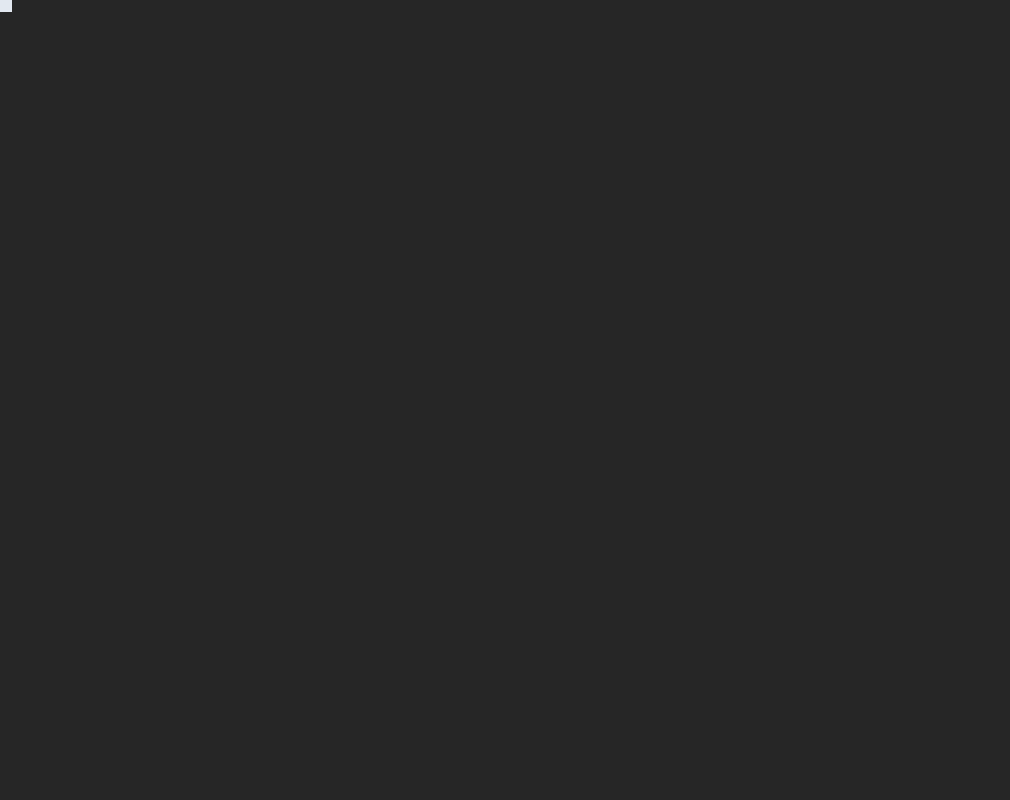
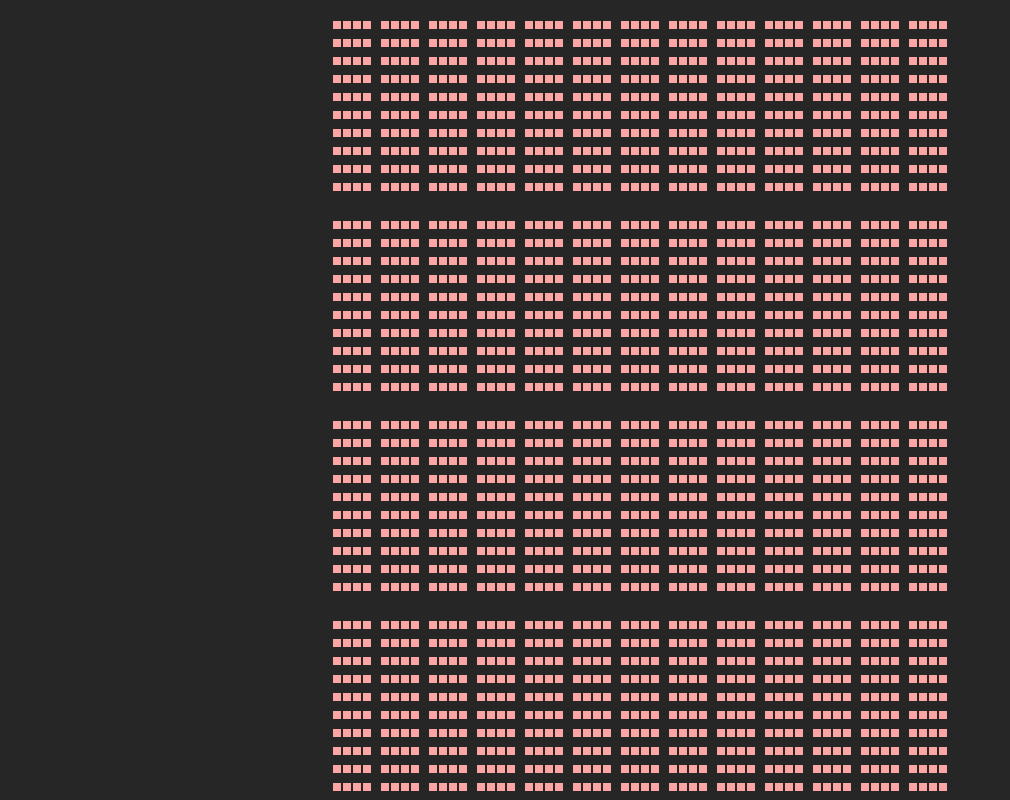
Before and after one commit to wiu753/memento-mori-calendar, a Vue app: page / in a window 1280 px wide. Both pictures are taken after typing "2020-01-15" into the empty fields and a click on the button "Submit". Shown: the top 800 px of the page, without its empty margins (0-1010 px from the left). Built offline with nearby package versions, Linux system fonts and the light colour scheme.

Commit message:
Add weeks and logic for coloring in how many weeks are lived

```diff
--- a/src/App.vue
+++ b/src/App.vue
@@ -33,8 +33,9 @@
 
 <template>
   <main class="h-screen bg-neutral-800">
-    <Entry v-if="!loadCalendar"/>
-    <template v-else>
+  <Entry v-if="!loadCalendar"/>
+  <Calendar v-else />
+    <!-- <template v-else>
       <div class="text-white flex">
         <div class="bg-slate-200 h-3 w-3"></div>
         <div class=""></div>
@@ -43,7 +44,7 @@
         <div class=""></div>
         <div class=""></div>
       </div>
-    </template>
+    </template> -->
     <!-- <Calendar v-else /> -->
   </main>
 </template>
--- a/src/components/Calendar.vue
+++ b/src/components/Calendar.vue
@@ -1,37 +1,60 @@
 <script>
-// import { useMainStore } from '../stores/main.js'
+import { useMainStore } from "../stores/main.js";
 
-// export default {
-//   setup() {
-//     const mainStore = useMainStore()
+export default {
+  setup() {
+    const mainStore = useMainStore();
 
-//     return { mainStore }
-//   },
-//   data() {
-//     return {
-//       expectancy: 80,
-//       age: 0,
-//     }
-//   },
-
-//   methods: {
-//     submitData() {
-//       localStorage.setItem('age', this.age.toString())
-//       localStorage.setItem('expectancy', this.expectancy.toString())
-
-//       this.mainStore.setData({
-//         age: this.age,
-//         expectancy: this.expectancy,
-//       })
-//     }
-//   },
-// }
+    return { mainStore };
+  },
+  computed: {
+    weeksToLive() {
+      return parseInt(localStorage.weeksToLive);
+    },
+    weeksLived() {
+      return parseInt(localStorage.weeksLived);
+    },
+    weeksTotal() {
+      // This needs to be fixed to something dynamic
+      return 80 * 52;
+    },
+    tenYearChunk() {
+      // This needs to be fixed to something dynamic
+      return 8;
+    },
+    fourWeekChunk() {
+      return 12;
+    },
+  },
+};
 </script>
 
 <template>
-  <div class="min-h-full flex flex-col justify-center py-12 sm:px-6 lg:px-8">
-    <div class="sm:mx-auto sm:w-full sm:max-w-md text-white">
-      helloo
+  <div class="mx-64 pt-5 text-yellow-200 flex flex-col">
+    <div v-for="(tenYear, tenYearIndex) in 8" class="mb-5 flex flex-col">
+      <div v-for="(year, yearIndex) in 10" class="mb-2 flex justify-center">
+        <div v-for="(fourWeek, fourWeekIndex) in 13" class="flex mx-1">
+          <div
+            v-for="(week, weekIndex) in 4"
+            class="h-2 w-2 bg-red-300 m-[1px]"
+            :class="{'bg-green-300': (weekIndex + 1) + (4 * fourWeekIndex) + (52 * yearIndex) + (520 * tenYearIndex) <= weeksLived}"
+          >
+            <!-- {{ (weekIndex + 1) + (4 * fourWeekIndex) + (52 * yearIndex) + (520 * tenYearIndex) }} -->
+          </div>
+        </div>
+      </div>
     </div>
   </div>
+
+  <!-- <div class="mx-64 flex flex-column justify-center">
+    <div v-for="(fourWeek, fourWeekIndex) in 13">
+      <div v-for="(tenYear, tenYearIndex) in 8" class="my-5">
+        <div v-for="(year, yearIndex) in 10" class="flex mx-1">
+          <div v-for="(week, weekIndex) in 4" class="h-2 w-2 bg-red-300 m-1">
+            {{ (weekIndex + 1) }}
+          </div>
+        </div>
+      </div>
+    </div>
+  </div> -->
 </template>
```
Also changed, not shown: src/components/calendar/TenYears.vue (added), src/components/calendar/Week.vue (added), src/components/calendar/Year.vue (added).
